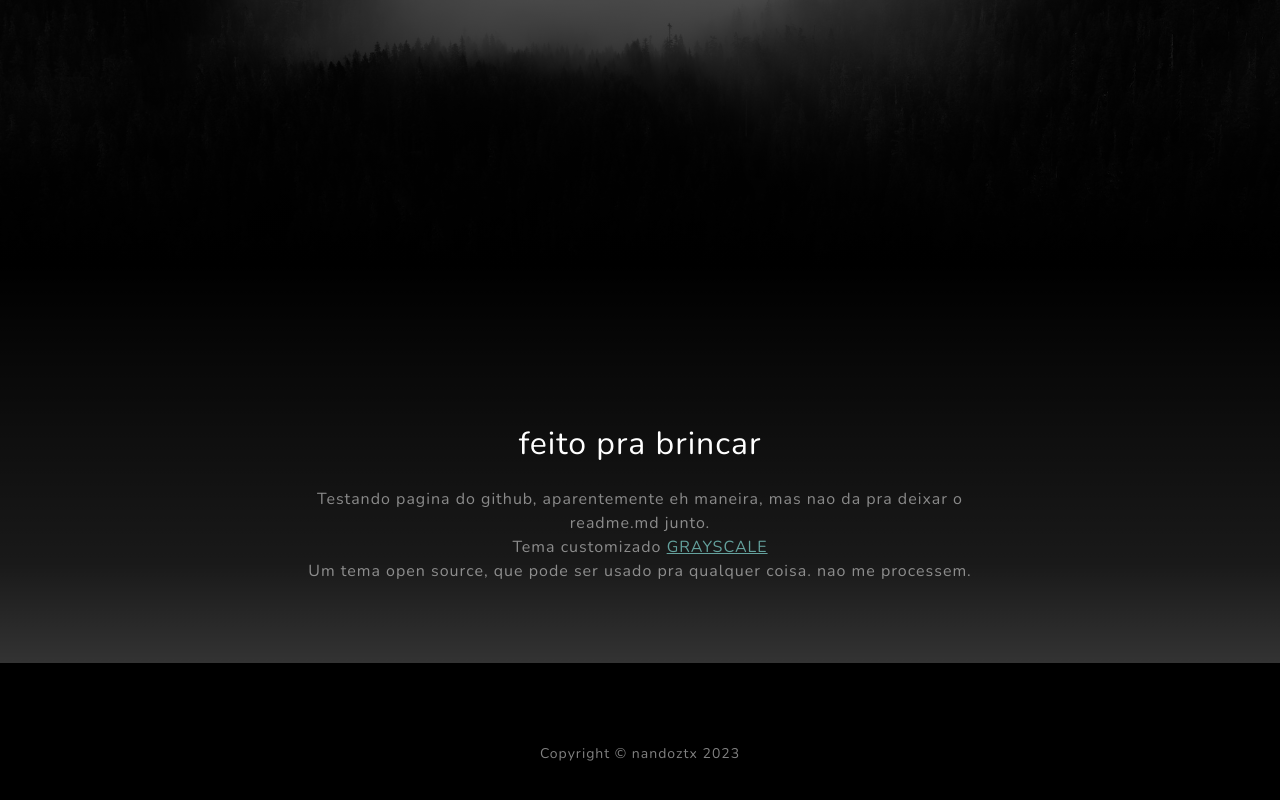
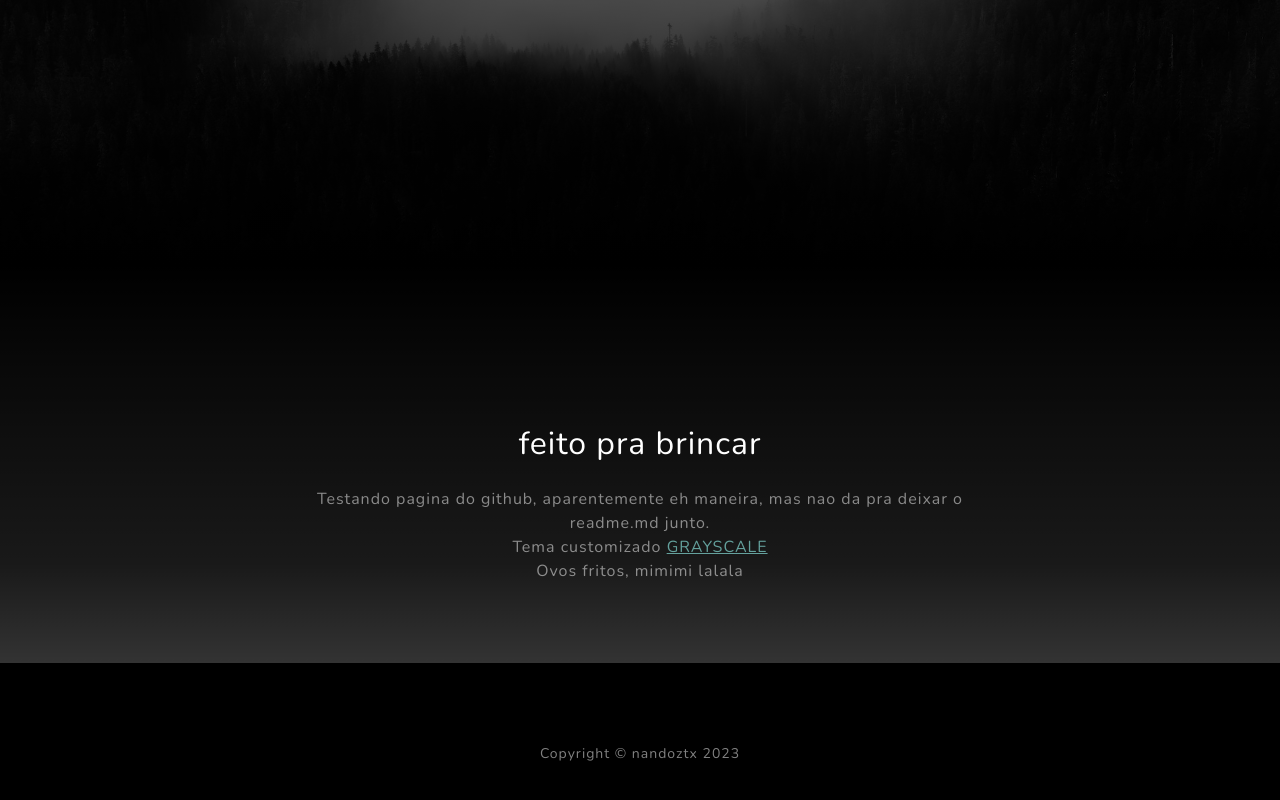
Before and after one commit to nandoztx/nandoztx.github.io, a plain HTML site: page index.html in a window 1280 px wide. Shown: the part 535-1335 px from the top of the page. Drawn offline with nearby package versions, Linux system fonts and the light colour scheme.

Commit message:
alteracao de texto

```diff
--- a/index.html
+++ b/index.html
@@ -62,7 +62,7 @@
                             <br/>
                             Tema customizado <a href="https://startbootstrap.com/theme/grayscale/">GRAYSCALE</a>
                             <br/>
-                            Um tema open source, que pode ser usado pra qualquer coisa. nao me processem.
+                            Ovos fritos, mimimi lalala
                         </p>
                     </div>
                 </div>
```
